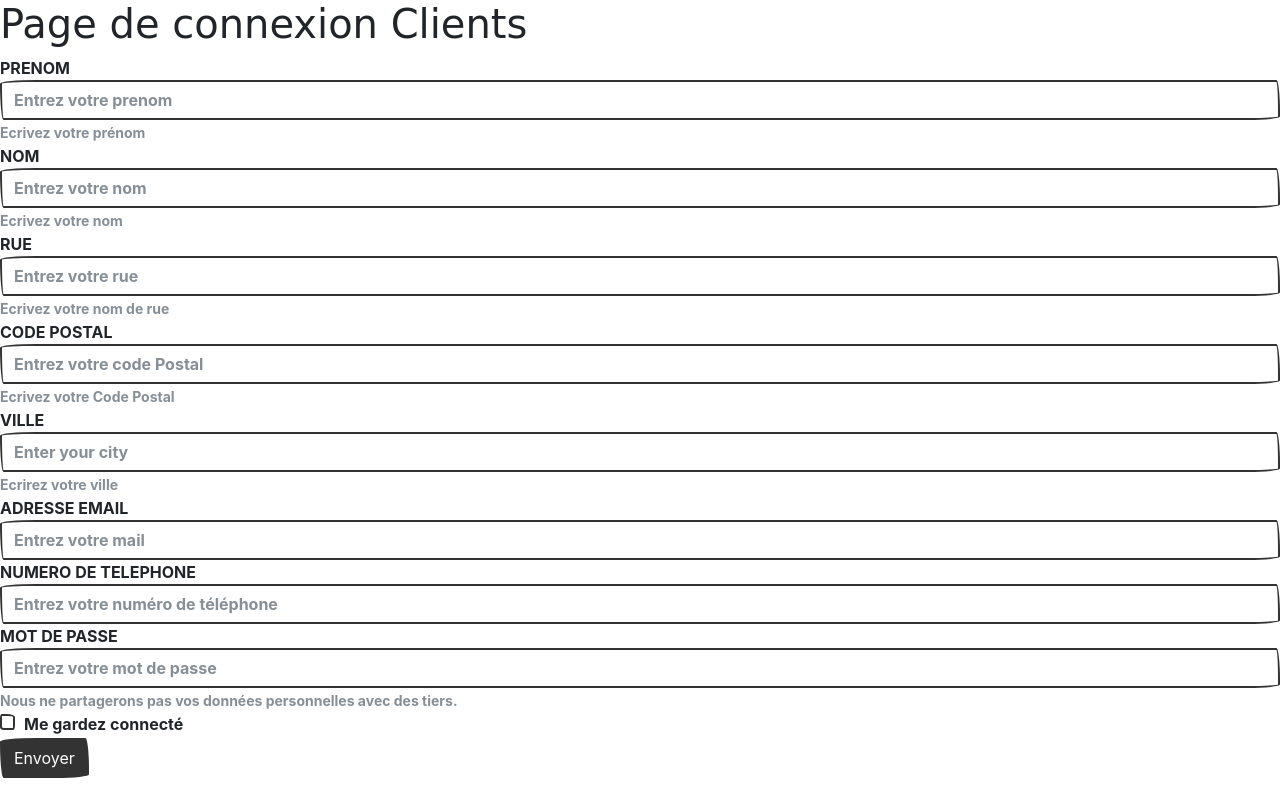
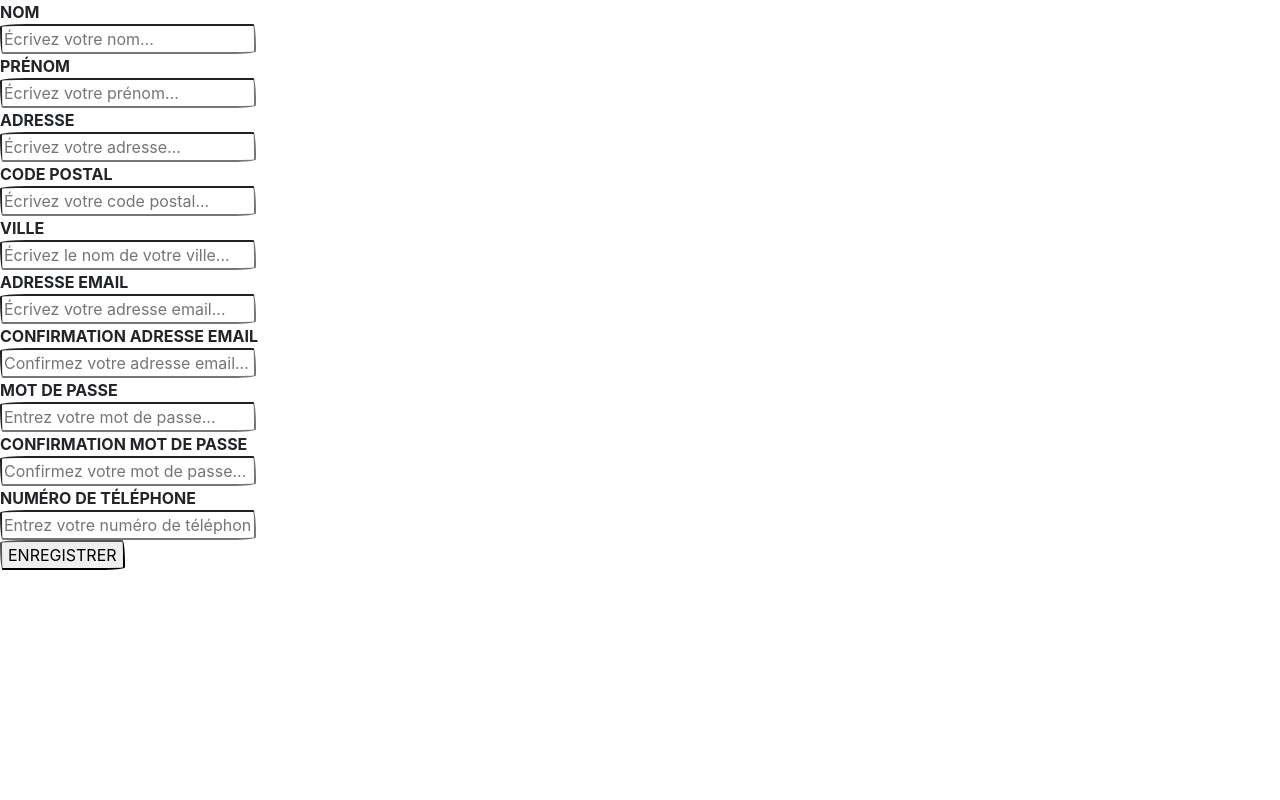
Before and after one commit to Nigialro/guitares-en-folie, a PHP site: page /create_account.php in a window 1280 px wide. Run offline with PHP 8.4, Linux system fonts and the light colour scheme; some web fonts are replaced.

Commit message:
Guitares en Folie

```diff
--- a/create_account.php
+++ b/create_account.php
@@ -2,73 +2,34 @@
 <html lang="fr">
 <head>
     <?php require('meta_head.php') ?>
-    <title>Connexion Compte</title>
+    <title>Création Compte</title>
 </head>
 <body>
-<h1>
-    Page de connexion <span>Clients</span>
-</h1>
-
 
 <form method="POST" action=create_account_insert.php>
-    <div class="form-group">
-        <label for="exampleInputFirstName">PRENOM</label>
-        <input type="name" class="form-control" id="exampleInputName" aria-describedby="Name"
-               placeholder="Entrez votre prenom">
-        <small id="surnameHelp" class="form-text text-muted">Ecrivez votre prénom</small>
+    <div class='form-group'>
+        <label for='surname'>NOM</label><br>
+        <input type='name' id='surname' name='surname' required placeholder="Écrivez votre nom..."><br>
+        <label for='name'>PRÉNOM</label><br>
+        <input type='name' id='name' name='name' required placeholder="Écrivez votre prénom..."><br>
+        <label for='adress'>ADRESSE</label><br>
+        <input type='text' id='adress' name='adress' required placeholder="Écrivez votre adresse..."><br>
+        <label for='zip'>CODE POSTAL</label><br>
+        <input type='number' id='zip' name='zip' required placeholder="Écrivez votre code postal..."><br>
+        <label for='city'>VILLE</label><br>
+        <input type='name' id='city' name='city' required placeholder="Écrivez le nom de votre ville..."><br>
+        <label for='email'>ADRESSE EMAIL</label><br>
+        <input type='email' id='email' name='email' required placeholder="Écrivez votre adresse email..."><br>
+        <label for='email_check'>CONFIRMATION ADRESSE EMAIL</label><br>
+        <input type='email' id='email_check' name='email_check' required placeholder="Confirmez votre adresse email..."><br>
+        <label for='password'>MOT DE PASSE</label><br>
+        <input type='password' id='password' name='password' required placeholder="Entrez votre mot de passe..."><br>
+        <label for='password_check'>CONFIRMATION MOT DE PASSE</label><br>
+        <input type='password' id='password_check' name='password_check' required placeholder="Confirmez votre mot de passe..."><br>
+        <label for='tel'>NUMÉRO DE TÉLÉPHONE</label><br>
+        <input type='tel' id='tel' name='tel' required placeholder="Entrez votre numéro de téléphone..."><br>
+        <input type='submit' value='ENREGISTRER'>
     </div>
-    <div class="form-group">
-        <label for="exampleInputSurname">NOM</label>
-        <input type="surname" class="form-control" id="exampleInputSurname" aria-describedby="surname"
-               placeholder="Entrez votre nom">
-        <small id="surnameHelp" class="form-text text-muted">Ecrivez votre nom</small>
-    </div>
-
-    <div class="form-group">
-        <label for="exampleInputStreet">RUE</label>
-        <input type="street" class="form-control" id="exampleInputAdress" aria-describedby="street"
-               placeholder="Entrez votre rue">
-        <small id="streetHelp" class="form-text text-muted">Ecrivez votre nom de rue</small>
-    </div>
-
-    <div class="form-group">
-        <label for="exampleInputAdress">CODE POSTAL</label>
-        <input type="zip" class="form-control" id="exampleInputZip" aria-describedby="zip" placeholder="Entrez votre code Postal">
-        <small id="zipHelp" class="form-text text-muted">Ecrivez votre Code Postal</small>
-    </div>
-
-    <div class="form-group">
-        <label for="exampleInputCity">VILLE</label>
-        <input type="adress" class="form-control" id="exampleInputCity" aria-describedby="city"
-               placeholder="Enter your city">
-        <small id="cityHelp" class="form-text text-muted">Ecrirez votre ville</small>
-    </div>
-
-    <div class="form-group">
-        <label for="exampleInputEmail1">ADRESSE EMAIL</label>
-        <input type="email" class="form-control" id="exampleInputEmail1" aria-describedby="emailHelp"
-               placeholder="Entrez votre mail">
-    </div>
-
-    <div class="form-group">
-        <label for="exampleInputPhone">NUMERO DE TELEPHONE</label>
-        <input type="phone" class="form-control" id="exampleInputphone" aria-describedby="phoneHelp"
-               placeholder="Entrez votre numéro de téléphone">
-    </div>
-
-    <div class="form-group">
-        <label for="exampleInputPassword">MOT DE PASSE</label>
-        <input type="password" class="form-control" id="exampleInputPassword" aria-describedby="emailHelp"
-               placeholder="Entrez votre mot de passe">
-        <small id="passwordHelp" class="form-text text-muted">Nous ne partagerons pas vos données personnelles avec des
-            tiers.</small>
-    </div>
-
-    <div class="form-check">
-        <input type="checkbox" class="form-check-input" id="exampleCheck1">
-        <label class="form-check-label" for="exampleCheck1">Me gardez connecté</label>
-    </div>
-    <button type="submit" class="btn btn-primary">Envoyer</button>
 </form>
 
 </body>
```
